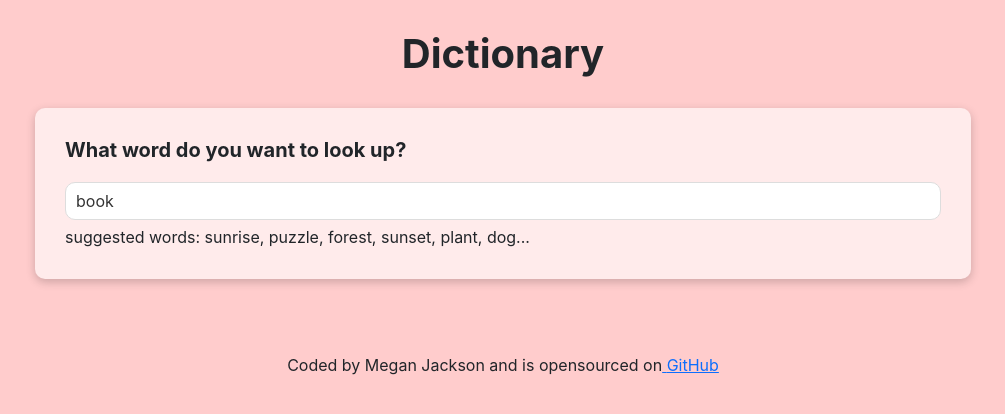
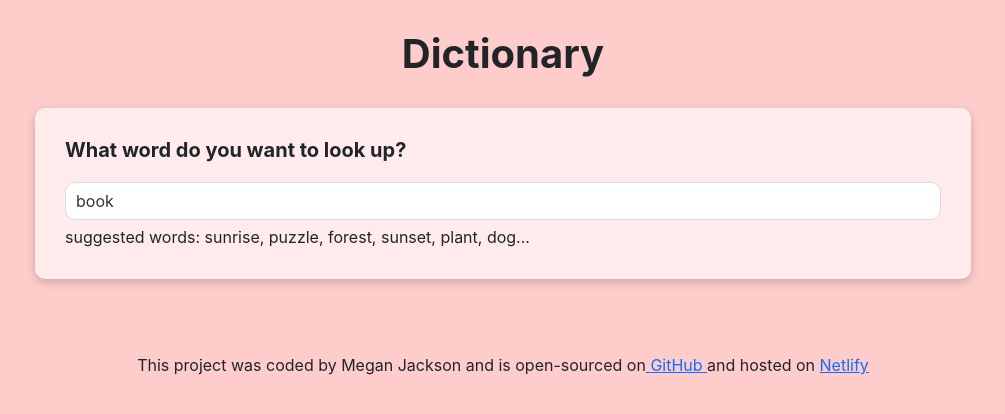
Before and after one commit to 66Meg20/dictionary-app, a React (Create React App) app: page / in a window 1280 px wide. Shown: the top 414 px of the page, without its empty margins (137-1142 px from the left). Built offline with nearby package versions, Linux system fonts and the light colour scheme; no server answers.

Commit message:
updated the footer

```diff
--- a/src/App.js
+++ b/src/App.js
@@ -13,7 +13,7 @@
       </div>
       <br />
       <footer>
-        Coded by Megan Jackson and is opensourced on
+        This project was coded by Megan Jackson and is open-sourced on
         <a
           href="https://github.com/66Meg20/dictionary-app"
           target="_blank"
@@ -21,6 +21,14 @@
         >
           {" "}
           GitHub{" "}
+        </a>{" "}
+        and hosted on{" "}
+        <a
+          href="https://fabulous-raindrop-a15715.netlify.app"
+          target="_blank"
+          rel="noreferrer"
+        >
+          Netlify
         </a>
       </footer>
     </div>
```
